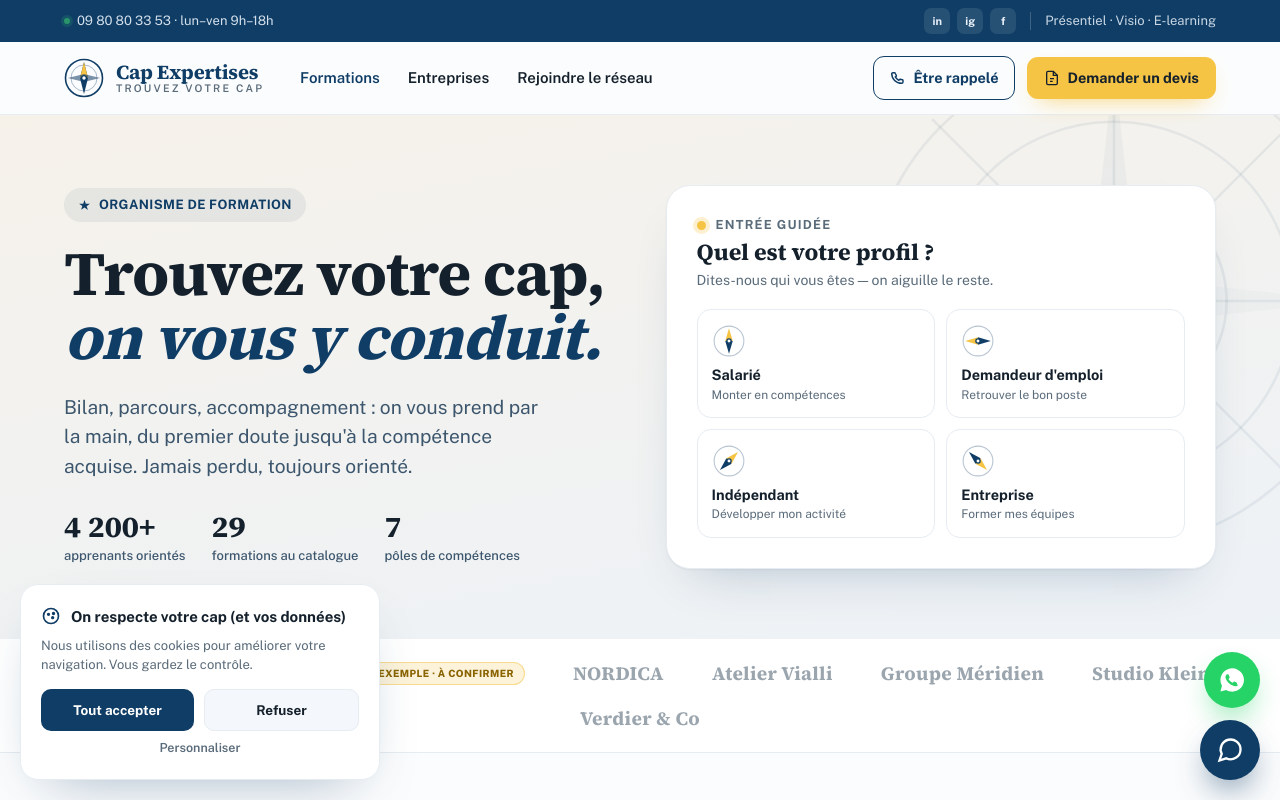
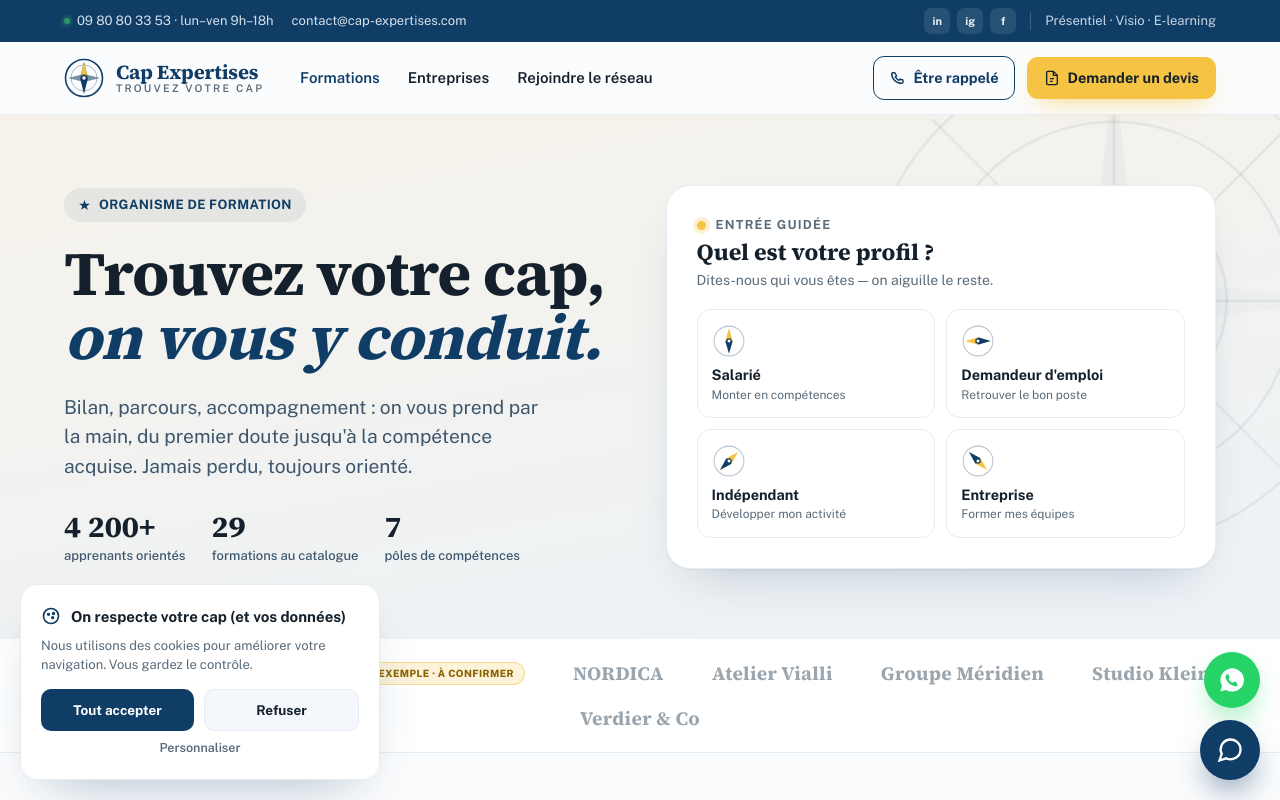
Before and after one commit to AbbaEzra/cap-competences, a Next.js app in the folder cap-competences-site/: page / in a window 1280 px wide. Shown: the top 800 px of the page. Built offline with nearby package versions, Linux system fonts and the light colour scheme.

Commit message:
Add contact email to header topbar next to phone number

```diff
--- a/cap-competences-site/components/layout/Header.tsx
+++ b/cap-competences-site/components/layout/Header.tsx
@@ -93,6 +93,9 @@ export function Header({ activeHref }: HeaderProps) {
               <span className="h-1.5 w-1.5 rounded-full bg-cap-green shadow-[0_0_0_3px_rgba(46,158,107,.25)]" />
               {SITE.phone} · {SITE.phoneHours}
             </span>
+            <a href={`mailto:${SITE.email}`} className="hidden hover:underline sm:inline">
+              {SITE.email}
+            </a>
           </div>
           <div className="flex items-center gap-3.5">
             <div className="flex gap-[7px]">
```
